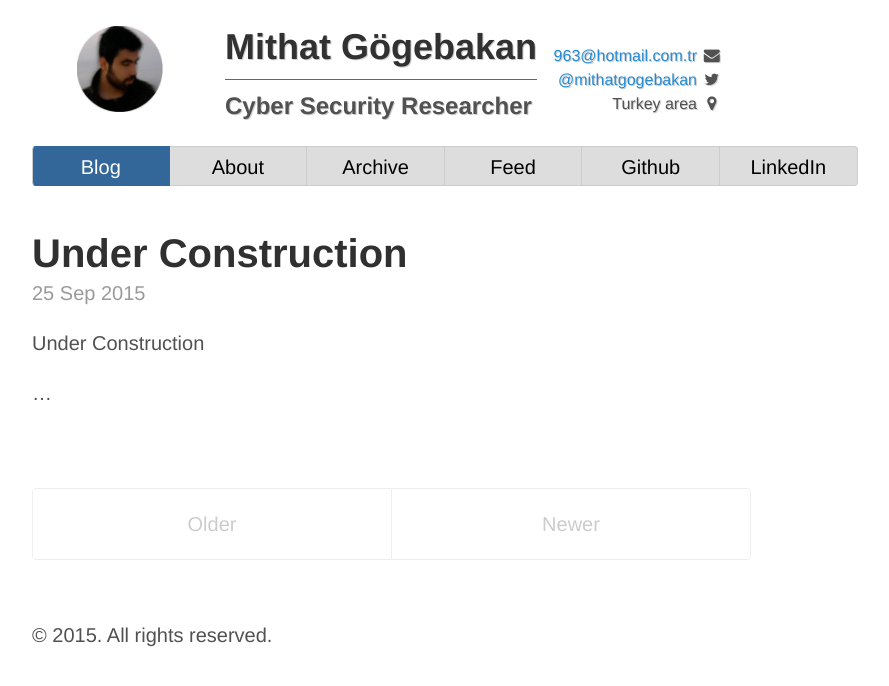
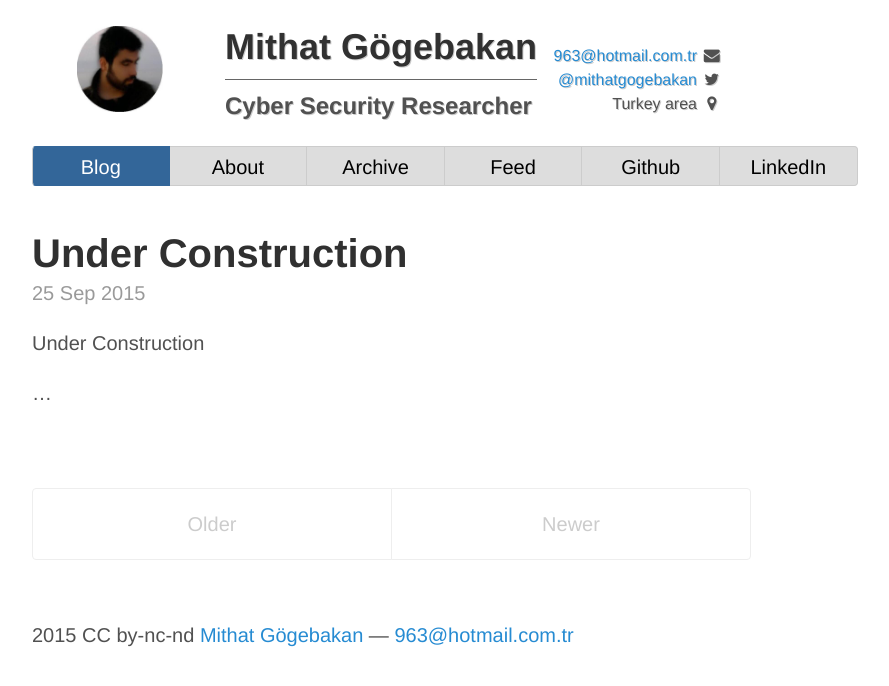
Before and after one commit to 963/963.github.io, a Jekyll site: the page built from index.html, in a window 1280 px wide. Shown: the top 686 px of the page, without its empty margins (248-1137 px from the left). Built offline with Jekyll 4.4.1, drawn with Linux system fonts in a browser that asks for light colours; nearby versions of some CDN libraries; some web fonts are replaced; Markdown is read by kramdown in place of the engine named in the settings; the list of posts is cut into pages by our own code.

Commit message:
footer text edited

```diff
--- a/_layouts/default.html
+++ b/_layouts/default.html
@@ -62,9 +62,10 @@
        {% include comments.html %}
 
       <div class="footer">
-        <p>
-          &copy; {{ site.time | date: '%Y' }}. All rights reserved.
-        </p>
+
+      {{ site.time | date: '%Y' }}  CC by-nc-nd <a href="http://mithatgogebakan.com">Mithat Gögebakan</a> — <a href="mailto:963@hotmail.com.tr">963@hotmail.com.tr</a>
+
+
       </div>
     </div>
 
```
